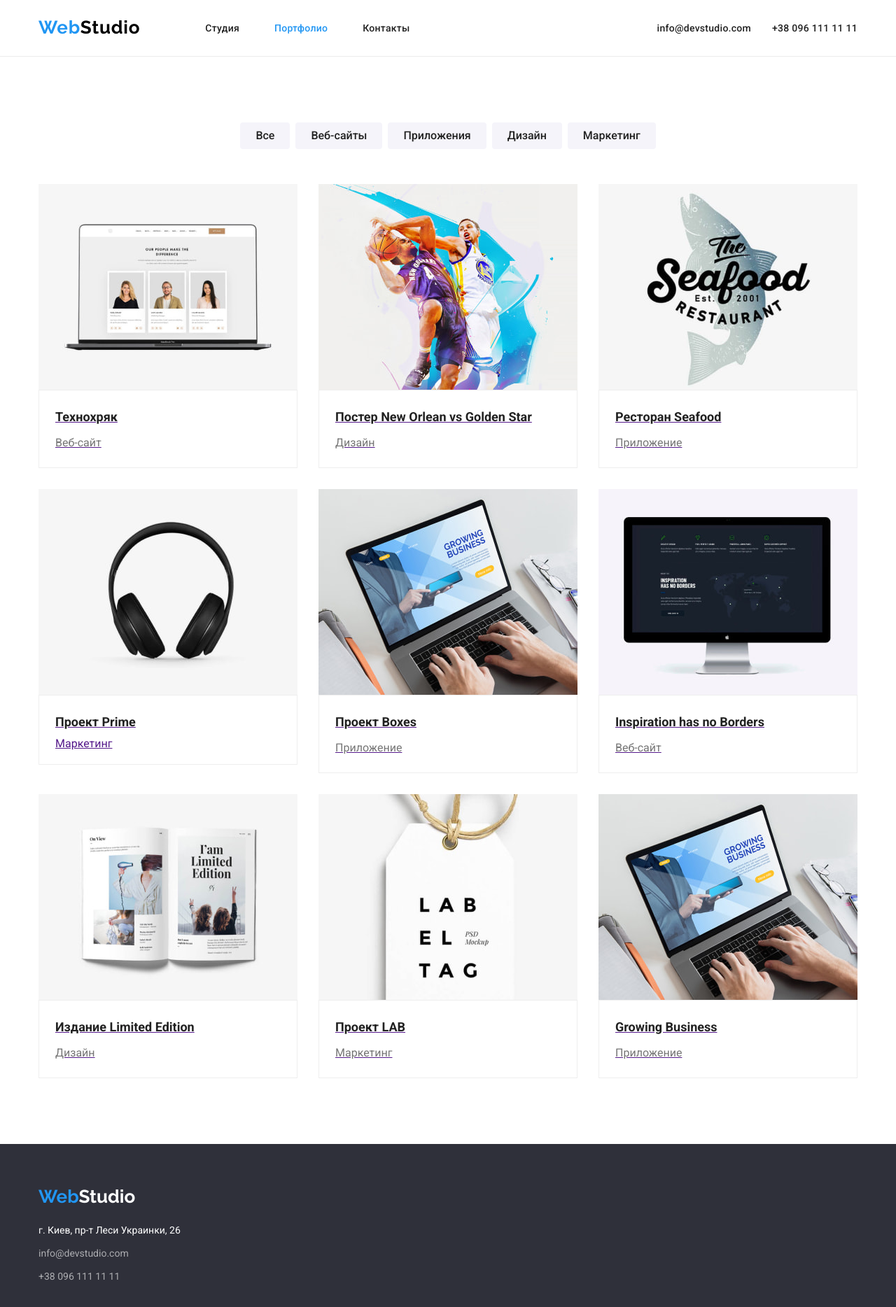
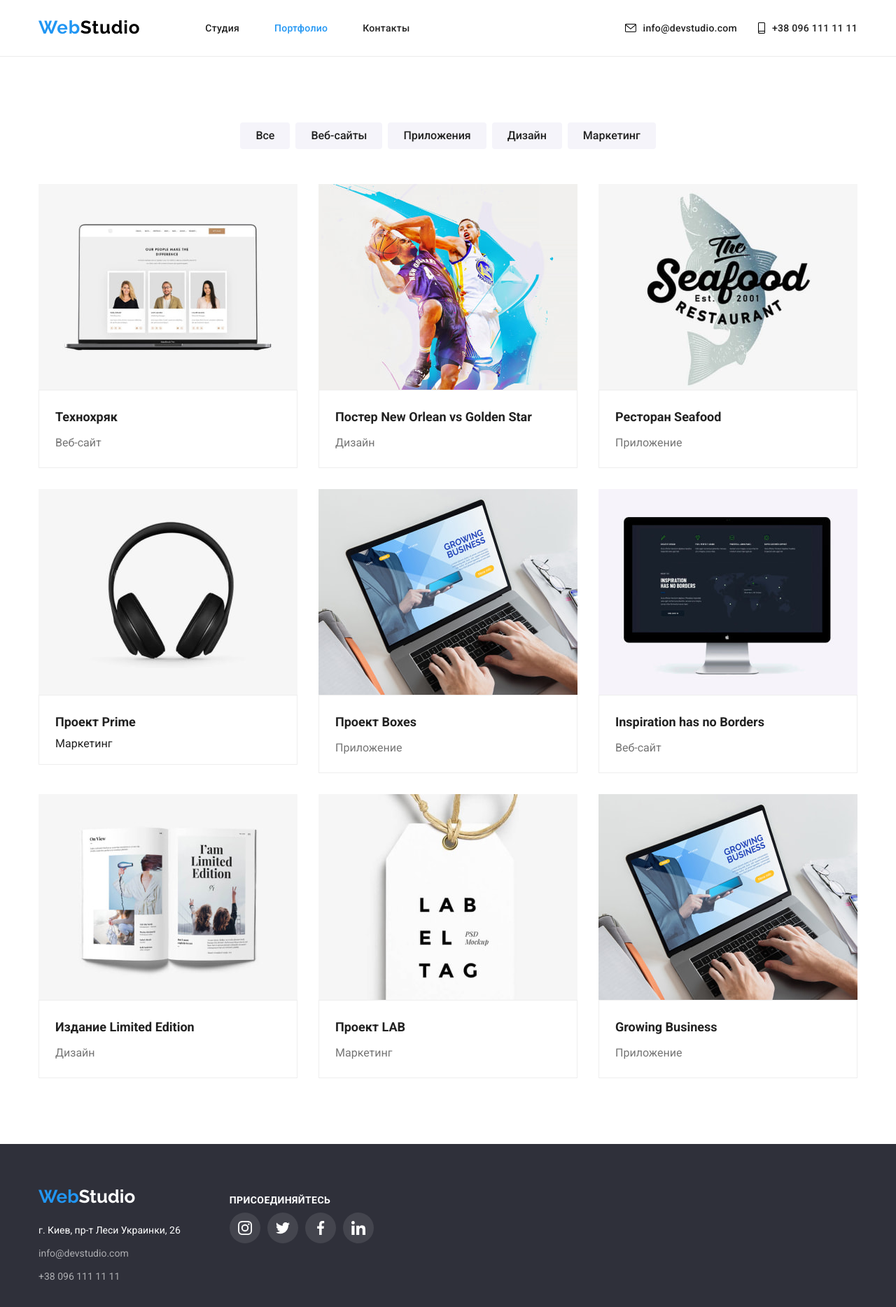
Before and after one commit to EdgarWillUA/goit-markup-hw-04, a plain HTML site: page portfolio.html in a window 1280 px wide. Shown: the whole page at 70% size. Drawn offline with nearby package versions, Linux system fonts and the light colour scheme.

Commit message:
готова к проверке

```diff
--- a/css/styles.css
+++ b/css/styles.css
@@ -62,6 +62,10 @@ img {
 .link {
   text-decoration: none;
   color: currentColor;
+}
+
+.link:hover {
+  text-decoration: none;
 }
 
 .list {
@@ -158,6 +162,19 @@ img {
   padding-bottom: 200px;
   text-align: center;
   background-color: var(--dark-bg-color);
+}
+
+.overlay {
+  max-width: 1600px;
+  margin-left: auto;
+  margin-right: auto;
+  background-position: center;
+  background-repeat: no-repeat;
+  background-position: center;
+  background-size: cover;
+
+  background-image: linear-gradient(to right, rgba(47, 48, 58, 0.4), rgba(47, 48, 58, 0.4)),
+    url(../images/bg.jpg);
 }
 
 .hero-title {
@@ -332,7 +349,7 @@ img {
 }
 
 .customers-logo {
- fill: rgba(175, 177, 184, 1)
+  fill: rgba(175, 177, 184, 1);
 }
 
 .customers-logo-link:hover,
@@ -342,7 +359,40 @@ img {
 
 .customers-logo-link:hover .customers-logo,
 .customers-logo-link:focus .customers-logo {
-  fill: rgba(33, 150, 243, 1)
+  fill: rgba(33, 150, 243, 1);
+}
+
+/* socials-icon */
+
+.socials {
+  display: flex;
+  align-items: center;
+  justify-content: center;
+  gap: 10px;
+}
+
+.socials-link {
+  display: flex;
+  align-items: center;
+  justify-content: center;
+
+  width: 44px;
+  height: 44px;
+  background-color: #ffffff;
+  border-radius: 50%;
+}
+
+.socials-icon {
+  fill: #afb1b8;
+}
+
+.socials-link:hover,
+.socials-link:focus {
+  background-color: #2196f3;
+}
+.socials-link:hover .socials-icon,
+.socials-link:focus .socials-icon {
+  fill: #ffffff;
 }
 
 /* footer section */
@@ -399,6 +449,9 @@ img {
   gap: 70px;
 }
 
+.footer-socials {
+  margin-top: 12px;
+}
 
 .socials-desc {
   font-family: 'Roboto';
@@ -408,31 +461,20 @@ font-size: 14px;
   line-height: calc(16px / 14px);
   letter-spacing: 0.03em;
   text-transform: uppercase;
-color: #FFFFFF;
+  color: #ffffff;
   margin-bottom: 10px;
 }
 
-.footer-socials-list {
-  display: flex;
-  justify-content: center;
-  align-items: center;
-  gap: 10px;
+.footer-socials-icon {
+  fill: #ffffff;
 }
 
-.footer-socials-item {
-display: flex;
-align-items: center;
-justify-content: center;
-  width: 44px;
-  height: 44px;
-  border-radius: 50%;
-  background-color: rgba(255, 255, 255, 0.1);;
+.footer-socials-bg {
+  background-color: rgba(255, 255, 255, 0.1);
 }
 
-.footer-socials-icon{
-  fill: #ffffff;
-}
 /* portfolio HTML */
+
 /* filter section */
 
 .filter-list {
@@ -459,6 +501,8 @@ justify-content: center;
 .filter-btn:focus {
   color: #ffffff;
   background-color: #2196f3;
+  box-shadow: 0px 3px 1px rgba(0, 0, 0, 0.1), 0px 1px 2px rgba(0, 0, 0, 0.08),
+    0px 2px 2px rgba(0, 0, 0, 0.12);
 }
 
 .portfolio-wrapper {
@@ -480,6 +524,14 @@ justify-content: center;
 .portfolio-item {
   flex-basis: calc((100% - 30px * 2) / 3);
 }
+
+.portfolio-link:hover,
+.portfolio-link:focus {
+  display: block;
+  box-shadow: 0px 1px 1px rgba(0, 0, 0, 0.12), 0px 4px 4px rgba(0, 0, 0, 0.06),
+    1px 4px 6px rgba(0, 0, 0, 0.16);
+}
+
 .portfolio-project {
   margin-bottom: 4px;
   font-weight: 700;
@@ -504,39 +556,3 @@ justify-content: center;
   justify-content: center;
   align-items: center;
 }
-
-/* socials-icon */
-
-.socials {
-  display: flex;
-  align-items: center;
-  justify-content: center;
-  gap: 10px;
-}
-
-.socials-link {
-  display: flex;
-  align-items: center;
-  justify-content: center;
-
-  width: 44px;
-  height: 44px;
-  background-color: #ffffff;
-  border-radius: 50%;
-}
-
-.socials-icon {
-  fill: #afb1b8;
-}
-
-.socials-link:hover,
-.socials-link:focus {
-  background-color: #2196f3;
-}
-.socials-link:hover .socials-icon {
-  fill: #ffffff;
-}
-
-.socials-link:focus .socials-icon {
-  fill: #ffffff;
-}
--- a/portfolio.html
+++ b/portfolio.html
@@ -39,12 +39,22 @@
           </ul>
         </nav>
 
-        <ul class="header-list-cont header-list list">
+        <ul class="header-list-cont list">
           <li class="header-item">
-            <a class="header-link link" href="mailto:info@devstudio.com">info@devstudio.com</a>
+            <a class="header-link link header-icon-item" href="mailto:info@devstudio.com">
+              <svg class="header-icon" width="16" height="12">
+                <use href="./icons/icons.svg#envelope"></use>
+              </svg>
+              info@devstudio.com</a
+            >
           </li>
           <li class="header-item">
-            <a class="header-link link" href="tel:+380961111111">+38 096 111 11 11</a>
+            <a class="header-link link header-icon-item" href="tel:+380961111111">
+              <svg class="header-icon" width="10" height="16">
+                <use href="./icons/icons.svg#smartphone"></use>
+              </svg>
+              +38 096 111 11 11</a
+            >
           </li>
         </ul>
       </div>
@@ -64,7 +74,7 @@
 
           <ul class="portfolio-list list">
             <li class="portfolio-item">
-              <a href=""
+              <a class="portfolio-link link" href=""
                 ><img width="370" height="294" src="./images/portfolio/web.jpg" alt="Веб сайт" />
                 <div class="portfolio-wrapper">
                   <h2 class="portfolio-project">Технохряк</h2>
@@ -74,7 +84,7 @@
             </li>
 
             <li class="portfolio-item">
-              <a href="">
+              <a class="portfolio-link link" href="">
                 <img
                   width="370"
                   height="294"
@@ -89,7 +99,7 @@
             </li>
 
             <li class="portfolio-item">
-              <a href="">
+              <a class="portfolio-link link" href="">
                 <img
                   width="370"
                   height="294"
@@ -104,7 +114,7 @@
             </li>
 
             <li class="portfolio-item">
-              <a href="">
+              <a class="portfolio-link link" href="">
                 <img width="370" height="294" src="./images/portfolio/market.jpg" alt="Наушники" />
                 <div class="portfolio-wrapper">
                   <h2 class="portfolio-project">Проект Prime</h2>
@@ -114,7 +124,7 @@
             </li>
 
             <li class="portfolio-item">
-              <a href="">
+              <a class="portfolio-link link" href="">
                 <img width="370" height="294" src="./images/portfolio/growing.jpg" alt="Коробки" />
                 <div class="portfolio-wrapper">
                   <h2 class="portfolio-project">Проект Boxes</h2>
@@ -124,7 +134,7 @@
             </li>
 
             <li class="portfolio-item">
-              <a href="">
+              <a class="portfolio-link link" href="">
                 <img width="370" height="294" src="./images/portfolio/borders.jpg" alt="Монитор" />
                 <div class="portfolio-wrapper">
                   <h2 class="portfolio-project">Inspiration has no Borders</h2>
@@ -134,7 +144,7 @@
             </li>
 
             <li class="portfolio-item">
-              <a href="">
+              <a class="portfolio-link link" href="">
                 <img width="370" height="294" src="./images/portfolio/limited.jpg" alt="Книга" />
                 <div class="portfolio-wrapper">
                   <h2 class="portfolio-project">Издание Limited Edition</h2>
@@ -144,7 +154,7 @@
             </li>
 
             <li class="portfolio-item">
-              <a href="">
+              <a class="portfolio-link link" href="">
                 <img width="370" height="294" src="./images/portfolio/lab.jpg" alt="Бирка" />
                 <div class="portfolio-wrapper">
                   <h2 class="portfolio-project">Проект LAB</h2>
@@ -154,7 +164,7 @@
             </li>
 
             <li class="portfolio-item">
-              <a href="">
+              <a class="portfolio-link link" href="">
                 <img width="370" height="294" src="./images/portfolio/growing.jpg" alt="Ноутбук" />
                 <div class="portfolio-wrapper">
                   <h2 class="portfolio-project">Growing Business</h2>
@@ -168,13 +178,13 @@
     </main>
 
     <footer class="footer">
-      <div class="conteiner">
+      <div class="conteiner footer-conteiner">
+        <div class="footer-address-conteiner">
           <a class="footer-logo link" href="./index.html"
             ><span class="acсent-logo">Web</span>Studio</a
           >
           <address class="footer-info">
             <p class="footer-addres">г. Киев, пр-т Леси Украинки, 26</p>
-
             <ul class="footer-list list">
               <li class="footer-item">
                 <a class="footer-email link" href="mailto:info@devstudio.com">info@devstudio.com</a>
@@ -186,6 +196,41 @@
             </ul>
           </address>
         </div>
+        <div class="footer-socials">
+          <p class="socials-desc">Присоединяйтесь</p>
+          <ul class="socials list">
+            <li>
+              <a href="" class="socials-link footer-socials-bg">
+              <svg class="footer-socials-icon" width="20" height="20">
+                <use href="./icons/icons.svg#instagram"></use>
+              </svg>
+              </a>
+            </li>
+            <li>
+              <a href="" class="socials-link footer-socials-bg">
+              <svg class="footer-socials-icon" width="20" height="20">
+                <use href="./icons/icons.svg#twitter"></use>
+              </svg>
+              </a>
+            </li>
+            <li>
+              <a href="" class="socials-link footer-socials-bg">
+              <svg class="footer-socials-icon" width="20" height="20">
+                <use href="./icons/icons.svg#facebook"></use>
+              </svg>
+              </a>
+            </li>
+            <li>
+              <a href="" class="socials-link footer-socials-bg">
+              <svg class="footer-socials-icon" width="20" height="20">
+                <use href="./icons/icons.svg#linkedin"></use>
+              </svg>
+              </a>
+            </li>
+
+          </ul>
+        </div>
+      </div>
     </footer>
   </body>
 </html>
```
Also changed, not shown: index.html (+15 -6 lines), images/bg.jpg (added). Lines whose indentation alone changed are shown as unchanged.
